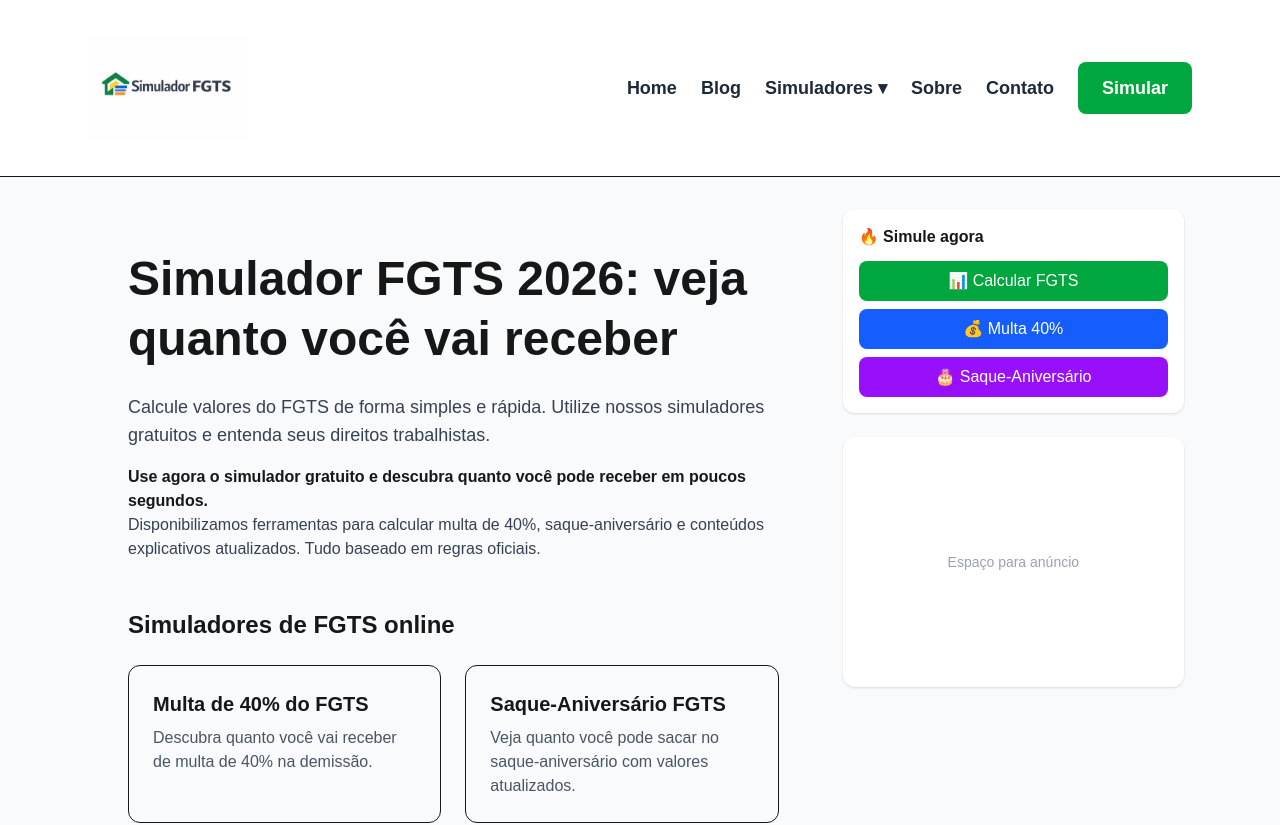
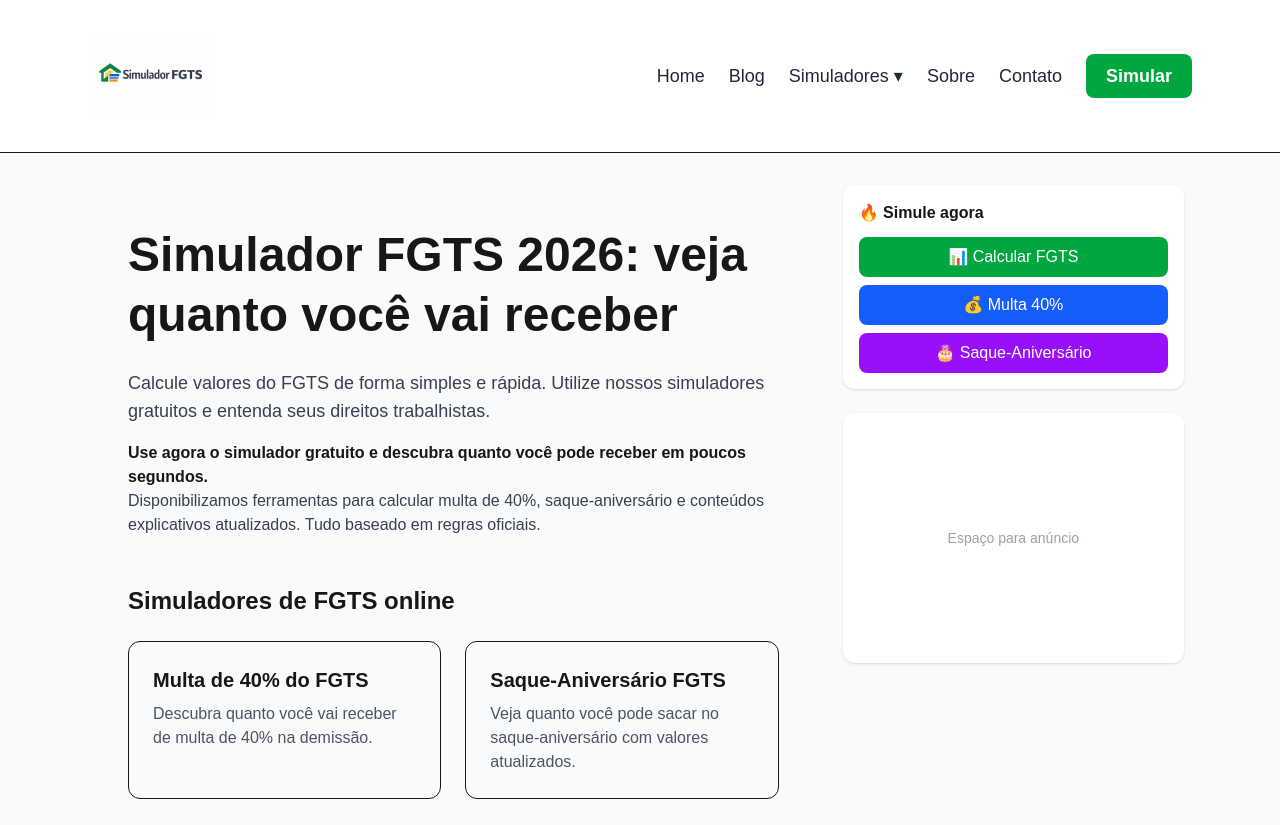
Before and after one commit to gustavo-fonseca-valle/simulador-fgts, a Next.js app: page / in a window 1280 px wide. Shown: the top 825 px of the page. Built offline with nearby package versions, Linux system fonts and the light colour scheme.

Commit message:
melhorias para SEO

```diff
--- a/components/Header.tsx
+++ b/components/Header.tsx
@@ -9,29 +9,34 @@ export default function Header() {
 
   return (
     <header className="border-b bg-white/95 backdrop-blur sticky top-0 z-50">
-      <div className="max-w-6xl mx-auto px-6 py-2 flex justify-between items-center">
+      <div className="max-w-6xl mx-auto px-6 py-3 flex justify-between items-center">
 
         {/* 🔥 LOGO MAIOR */}
         <Link href="/" className="flex items-center">
           <Image
             src="/logo.png"
             alt="Simulador FGTS"
-            width={160}
-            height={160}
-            className="w-40 h-40 object-contain" // 160x160px
+            width={128}
+            height={128}
+            className="w-32 h-32 object-contain" // Logo aumentada para 128x128px
             priority
           />
         </Link>
 
-        {/* 🔥 MENU DESKTOP - LINKS MAIORES E MAIS PRÓXIMOS */}
-        <nav className="hidden md:flex items-center gap-6 text-gray-800 font-semibold text-lg">
+        {/* 🔥 MENU DESKTOP */}
+        <nav className="hidden md:flex items-center gap-6 text-gray-800 font-medium text-lg">
+
           <Link href="/" className="hover:text-green-600 transition">Home</Link>
           <Link href="/blog" className="hover:text-green-600 transition">Blog</Link>
 
-          {/* Dropdown Simuladores */}
+          {/* 🔥 DROPDOWN SIMULADORES CORRIGIDO */}
           <div className="relative group">
-            <span className="cursor-pointer hover:text-green-600 transition">Simuladores ▾</span>
-            <div className="absolute top-full left-0 mt-2 opacity-0 group-hover:opacity-100 pointer-events-none group-hover:pointer-events-auto transition w-60 bg-white border rounded-lg shadow-lg z-50">
+            <span className="cursor-pointer hover:text-green-600 transition flex items-center gap-1">
+              Simuladores ▾
+            </span>
+
+            {/* 🔹 Ajuste: garantir relative no parent + pointer-events */}
+            <div className="absolute top-full left-0 mt-2 opacity-0 group-hover:opacity-100 group-hover:pointer-events-auto pointer-events-none transition duration-200 w-60 bg-white border rounded-lg shadow-lg z-50">
               <Link href="/simuladores/multa-40" className="block px-5 py-3 hover:bg-green-50">💰 Multa 40%</Link>
               <Link href="/simuladores/fgts" className="block px-5 py-3 hover:bg-green-50">📊 Calcular FGTS</Link>
               <Link href="/simuladores/saque-aniversario" className="block px-5 py-3 hover:bg-green-50">🎂 Saque-Aniversário</Link>
@@ -42,13 +47,13 @@ export default function Header() {
           <Link href="/contato" className="hover:text-green-600 transition">Contato</Link>
 
           {/* CTA */}
-          <Link href="/simuladores" className="bg-green-600 text-white px-6 py-3 rounded-lg hover:bg-green-700 hover:shadow-md transition font-semibold">
+          <Link href="/simuladores" className="bg-green-600 text-white px-5 py-2 rounded-lg hover:bg-green-700 hover:shadow-md transition font-semibold">
             Simular
           </Link>
         </nav>
 
         {/* 🔥 MOBILE BUTTON */}
-        <button className="md:hidden text-3xl" onClick={() => setMenuOpen(!menuOpen)}>
+        <button className="md:hidden text-2xl" onClick={() => setMenuOpen(!menuOpen)}>
           {menuOpen ? "✕" : "☰"}
         </button>
       </div>
```
